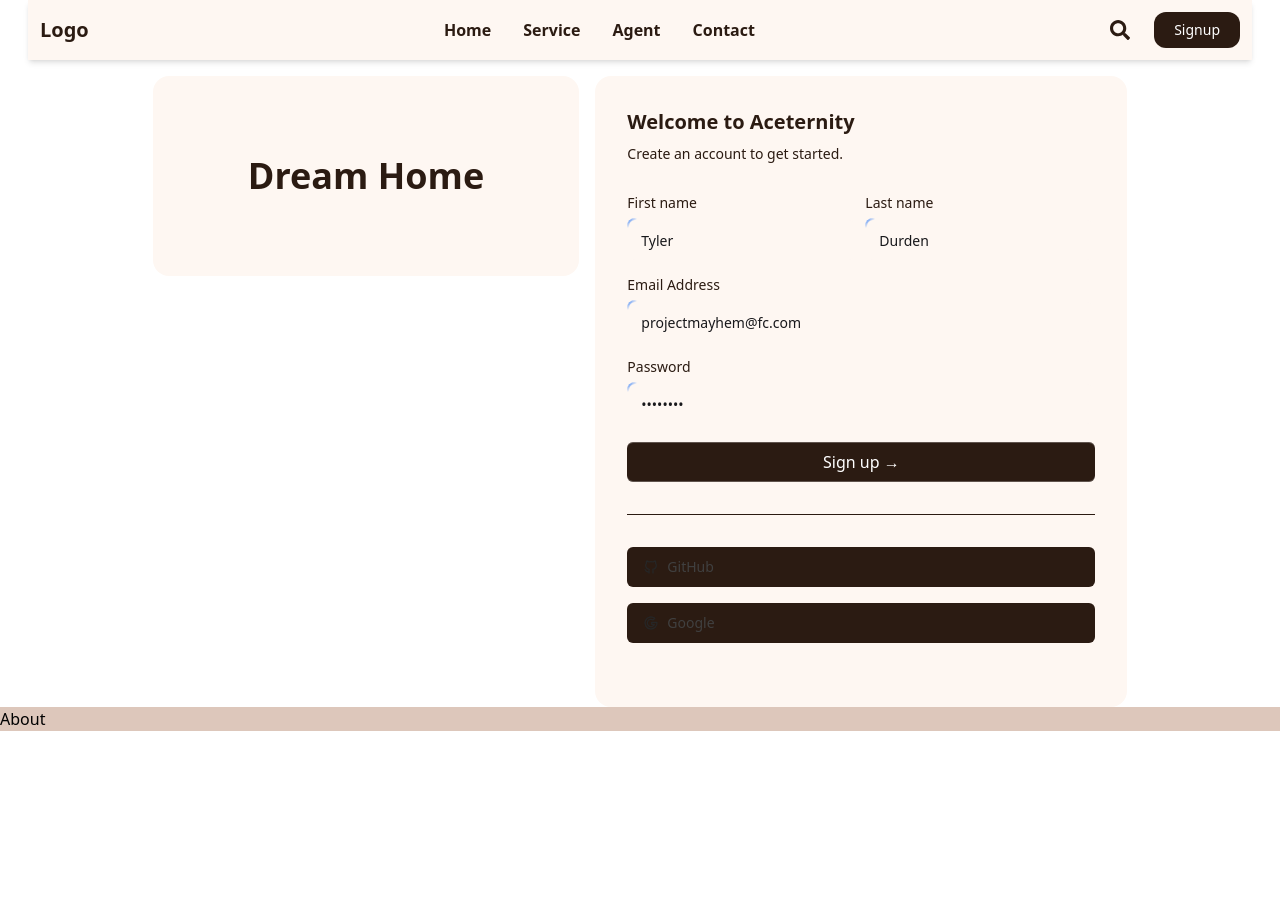
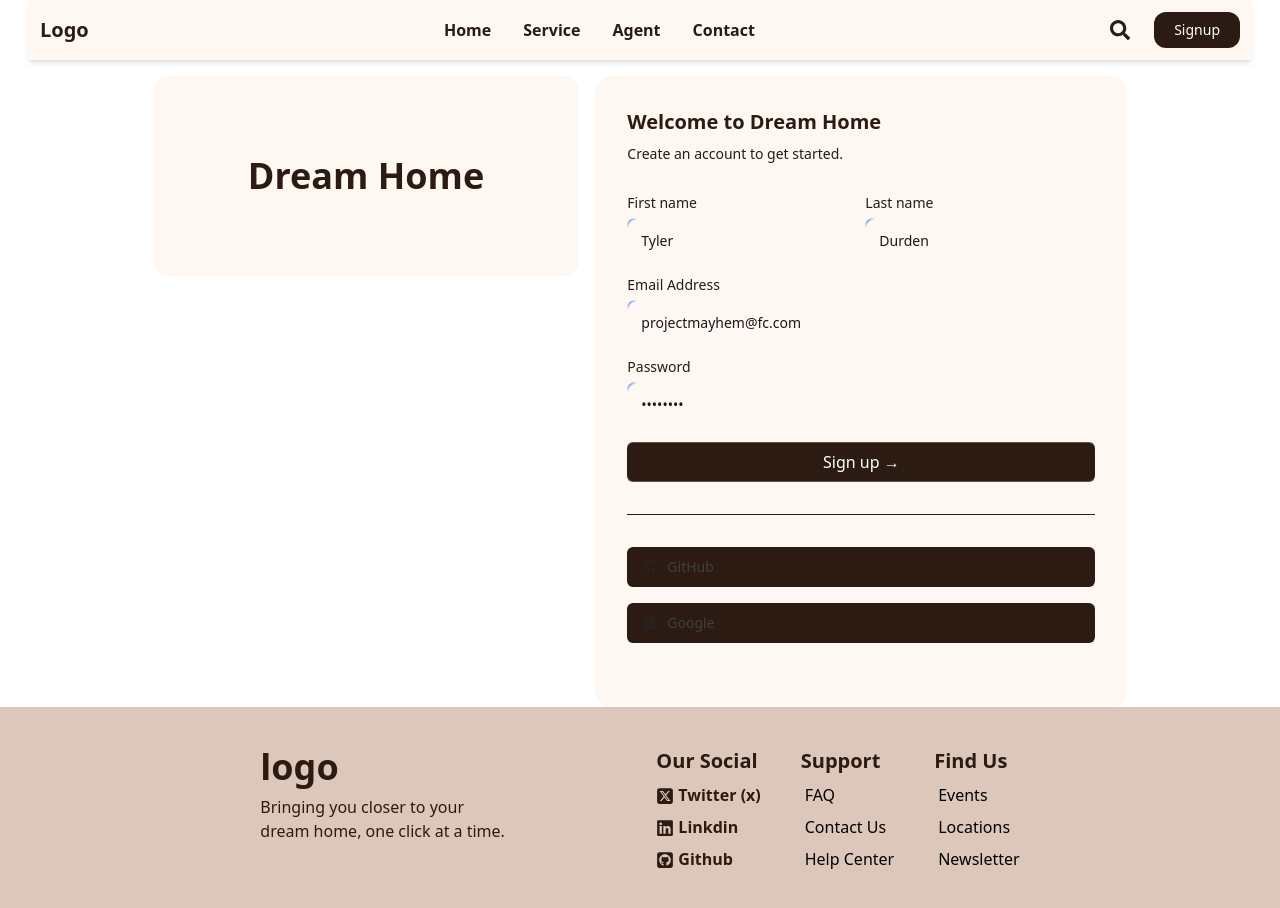
Before and after one commit to shaikrasheed6341/DreamHomeWebsite, a Next.js app: page /signup in a window 1280 px wide. Shown: the top 908 px of the page. Before the commit the page ends 800 px from the top, so only its background shows below. Built offline with nearby package versions, Linux system fonts and the light colour scheme.

Commit message:
done with  footer component

```diff
--- a/app/components/Footer/Footer.tsx
+++ b/app/components/Footer/Footer.tsx
@@ -1,8 +1,96 @@
-export const Footer = ()=>{
-    return(
+import { FaSquareXTwitter, FaSquareGithub } from "react-icons/fa6";
+import { FaLinkedin } from "react-icons/fa";
+import Link from "next/link";
+
+export const Footer = () => {
+    return (
         <footer>
-            <div className="bg-[#DDC7BB]">About
+            <div className="bg-[#DDC7BB] flex flex-col md:flex-row p-6 md:p-10 justify-center items-center md:items-start space-y-8 md:space-y-0 md:space-x-10">
+                <div className="text-center md:text-left  ">
+
+                    <div className="font-bold text-3xl md:text-4xl text-[#2B1B12]">logo</div>
+                    <div className="text-[#2B1B12] font-sans w-60 md:w-64 my-2 text-sm md:text-base ">
+                        Bringing you closer to your dream home, one click at a time.
+                    </div>
+                </div>
+                <div className="flex flex-col md:flex-row justify-center space-y-8 md:space-y-0 md:space-x-10 lg:ml-25">
+                    <div>
+                        <div className="font-bold text-lg md:text-xl text-[#2B1B12]">Our Social</div>
+                        <ul className="my-1">
+                            <div>
+                                <div className="flex my-2">
+                                    <FaSquareXTwitter className="mt-1 text-[#2B1B12] text-lg" />
+                                    <li className="ml-1">
+                                        <Link
+                                            href={"https://x.com/shaikrasheed634"}
+                                            target="_blank"
+                                            className="text-[#2B1B12] font-semibold text-sm md:text-base"
+                                        >
+                                            Twitter (x)
+                                        </Link>
+                                    </li>
+                                </div>
+                                <div className="flex my-2">
+                                    <FaLinkedin className="mt-1 text-[#2B1B12] text-lg" />
+                                    <li className="ml-1">
+                                        <Link
+                                            href={"https://x.com/shaikrasheed634"}
+                                            target="_blank"
+                                            className="text-[#2B1B12] font-semibold text-sm md:text-base"
+                                        >
+                                            Linkdin
+                                        </Link>
+                                    </li>
+                                </div>
+                                <div className="flex my-2">
+                                    <FaSquareGithub className="mt-1 text-[#2B1B12] text-lg" />
+                                    <li className="ml-1">
+                                        <Link
+                                            href={"https://x.com/shaikrasheed634"}
+                                            target="_blank"
+                                            className="text-[#2B1B12] font-semibold text-sm md:text-base"
+                                        >
+                                            Github
+                                        </Link>
+                                    </li>
+                                </div>
+                            </div>
+                        </ul>
+                    </div>
+                    <div>
+                        <div className="font-bold text-lg md:text-xl text-[#2B1B12]">Support</div>
+                        <ul className="my-1">
+                            <div>
+                                <div className="flex my-2">
+                                    <li className="ml-1 text-sm md:text-base">FAQ</li>
+                                </div>
+                                <div className="flex my-2">
+                                    <li className="ml-1 text-sm md:text-base">Contact Us</li>
+                                </div>
+                                <div className="flex my-2">
+                                    <li className="ml-1 text-sm md:text-base">Help Center</li>
+                                </div>
+                            </div>
+                        </ul>
+                    </div>
+                    <div>
+                        <div className="font-bold text-lg md:text-xl text-[#2B1B12]">Find Us</div>
+                        <ul className="my-1">
+                            <div>
+                                <div className="flex my-2">
+                                    <li className="ml-1 text-sm md:text-base">Events</li>
+                                </div>
+                                <div className="flex my-2">
+                                    <li className="ml-1 text-sm md:text-base">Locations</li>
+                                </div>
+                                <div className="flex my-2">
+                                    <li className="ml-1 text-sm md:text-base">Newsletter</li>
+                                </div>
+                            </div>
+                        </ul>
+                    </div>
+                </div>
             </div>
         </footer>
-    )
-}
+    );
+};
--- a/app/components/Landing.tsx
+++ b/app/components/Landing.tsx
@@ -3,32 +3,30 @@
 
 const Landing = () => {
   return (
-    <div className="min-h-screen bg-[#FEF7F2] flex items-center justify-center">
-      <div className="max-w-7xl mx-auto px-4 sm:px-6 lg:px-15 w-full">
-        <div className="grid grid-cols-1 md:grid-cols-2 gap-4 items-center">
+    <div className="min-h-screen bg-[#FEF7F2]  flex items-center justify-center py-12 md:py-16 lg:py-10">
+      <div className="max-w-7xl mx-auto px-4 sm:px-6 lg:px-8 w-full">
+        <div className="grid grid-cols-1 lg:grid-cols-2 gap-8 lg:gap-12 items-center">
           {/* Text Section */}
-          <div className="p-6 sm:p-10 text-center md:text-left">
-            <h1 className="font-bold text-4xl sm:text-5xl md:text-6xl lg:text-7xl text-[#2B1B12] leading-tight mb-6">
-              Find your <br /> Dream Home
+          <div className="p-6 sm:p-8 lg:p-10 text-center lg:text-left">
+            <h1 className="font-bold text-4xl sm:text-5xl md:text-6xl lg:text-7xl text-[#2B1B12] leading-tight mb-4 sm:mb-6">
+              Find Your <br /> Dream Home
             </h1>
-            <p className="text-sm sm:text-base md:text-lg text-[#2B1B12] font-semibold mb-8 leading-relaxed">
-              Explore our curated selection of exquisite <br />
-              properties meticulously tailored to your <br />
-              unique dream home vision
+            <p className="text-sm sm:text-base md:text-lg lg:text-xl text-[#2B1B12] font-medium mb-6 sm:mb-8 leading-relaxed max-w-md mx-auto lg:mx-0">
+              Explore our curated selection of exquisite properties, meticulously tailored to your unique dream home vision.
             </p>
-            <button className="bg-[#2B1B12] text-white px-6 py-3 rounded-xl text-sm sm:text-base font-semibold hover:bg-zinc-900 transition-colors">
+            <button className="bg-[#2B1B12] text-white px-6 sm:px-8 py-3 sm:py-4 rounded-xl text-sm sm:text-base lg:text-lg font-semibold hover:bg-[#3A2A1F] transition-colors duration-300 shadow-md">
               Contact Us
             </button>
           </div>
 
           {/* Image Section */}
-          <div className="flex justify-center md:justify-end">
+          <div className="flex justify-center lg:justify-end">
             <Image
               src={Landingimage}
               alt="Landing page"
-              width={700}
-              height={400}
-              className="w-full max-w-xs sm:max-w-sm md:max-w-md lg:max-w-lg  object-cover"
+              width={900}
+              height={500}
+              className="w-full max-w-xs sm:max-w-sm md:max-w-lg lg:max-w-2xl "
               priority
             />
           </div>
--- a/app/components/Signupcomponent.tsx
+++ b/app/components/Signupcomponent.tsx
@@ -79,7 +79,7 @@
         </div>
       </div>
       <div className="shadow-input mt-4 rounded-none p-4 md:rounded-2xl md:p-8 bg-[#FEF7F2]">
-        <h2 className="text-xl font-bold text-[#2B1B12]">Welcome to Aceternity</h2>
+        <h2 className="text-xl font-bold text-[#2B1B12]">Welcome to Dream Home</h2>
         <p className="mt-2 max-w-sm text-sm text-[#2B1B12]">
           Create an account to get started.
         </p>
```
